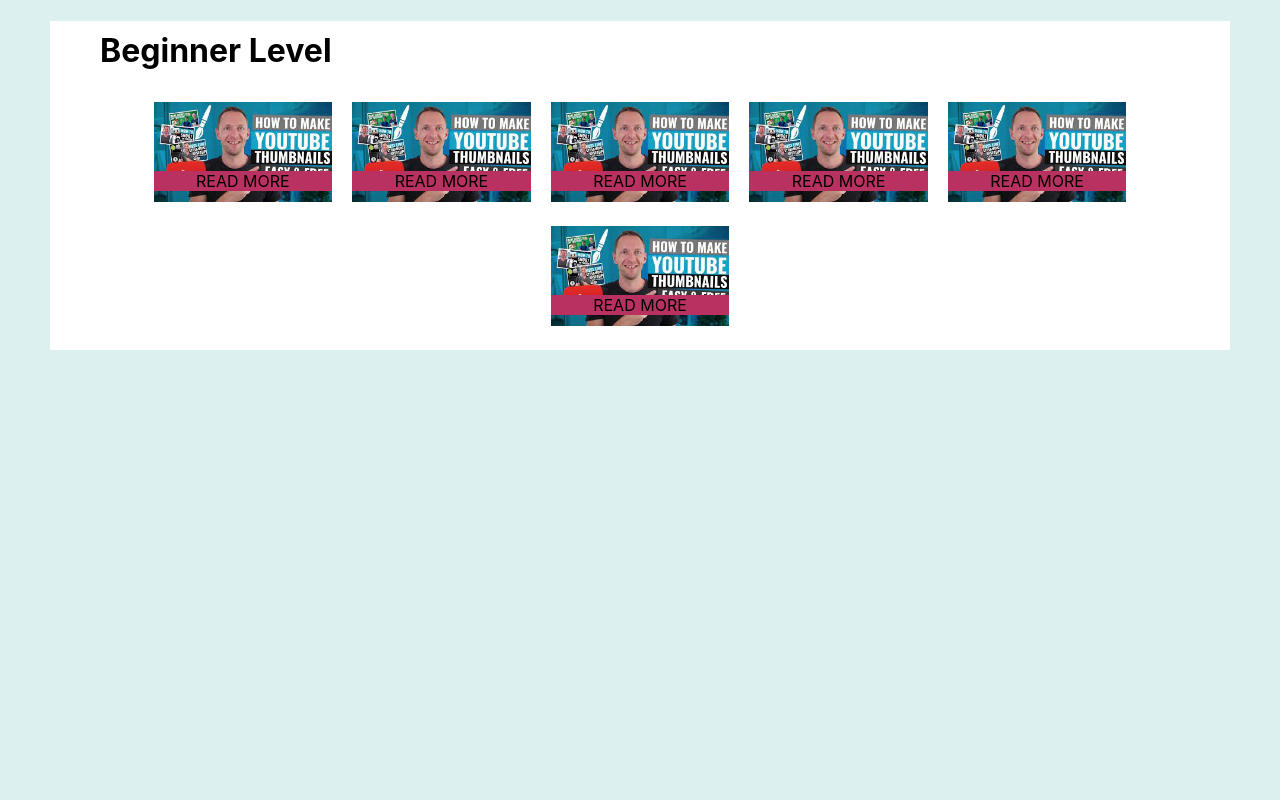
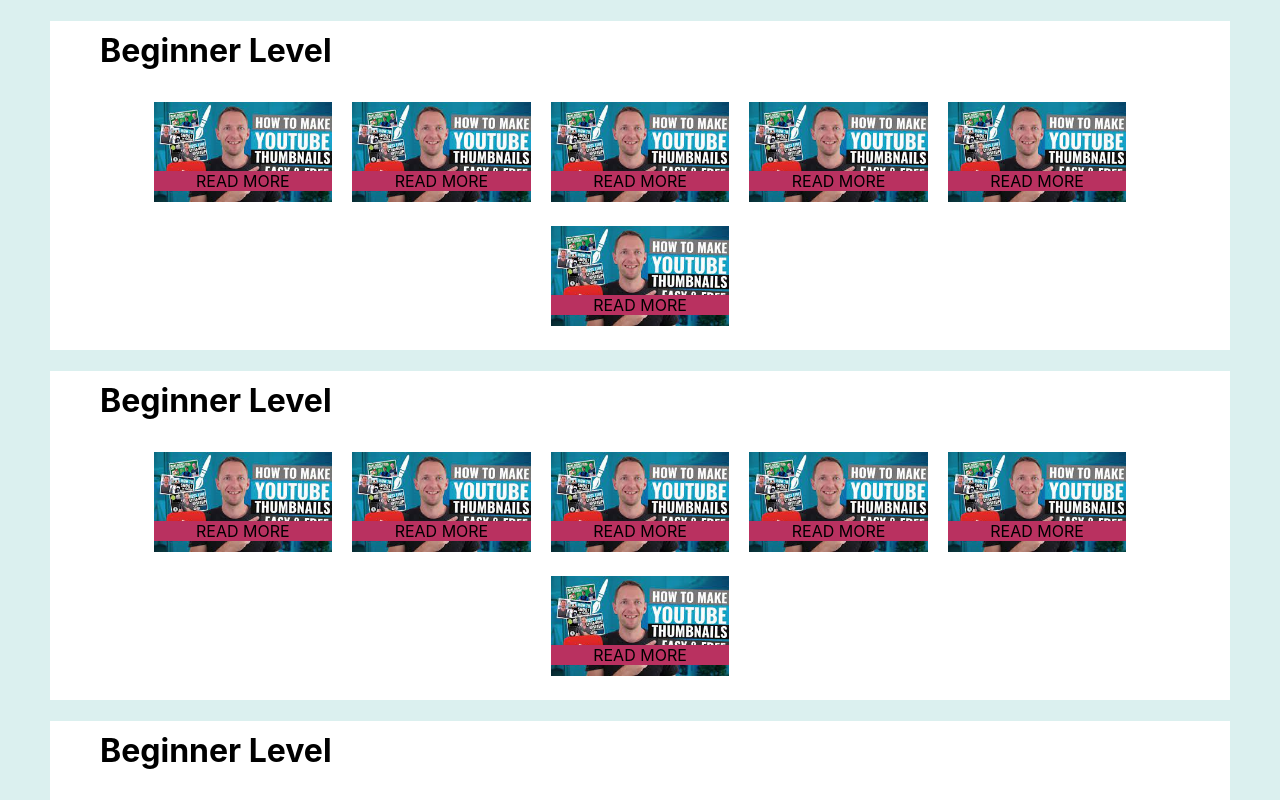
Before and after one commit to adhish-bahl/Finzeoy, a React (Create React App) app: page /learning in a window 1280 px wide. Shown: the top 800 px of the page. Built offline with nearby package versions, Linux system fonts and the light colour scheme.

Commit message:
creating different page

```diff
--- a/src/Routing.js
+++ b/src/Routing.js
@@ -1,6 +1,6 @@
 import React from 'react';
 import { BrowserRouter as Router, Switch, Route, Link, useHistory, Redirect } from "react-router-dom";
-import LearningLessonsBar from './components/LearningLessonsBar';
+import LearningPage from './components/LearningPage';
 import Registration from './components/Registration';
 import PageNotFound from './PageNotFound'
 
@@ -18,7 +18,7 @@
                     </Route>
 
                     <Route exact path="/learning">
-                        <LearningLessonsBar />
+                        <LearningPage />
                     </Route>
 
                     <Route path="/signup">
--- /dev/null
+++ b/src/components/LearningPage.js
@@ -0,0 +1,14 @@
+import React from 'react'
+import LearningLessonsBar from './LearningLessonsBar'
+
+function LearningPage() {
+  return (
+    <div>
+        <LearningLessonsBar/>
+        <LearningLessonsBar/>
+        <LearningLessonsBar/>
+    </div>
+  )
+}
+
+export default LearningPage
```
